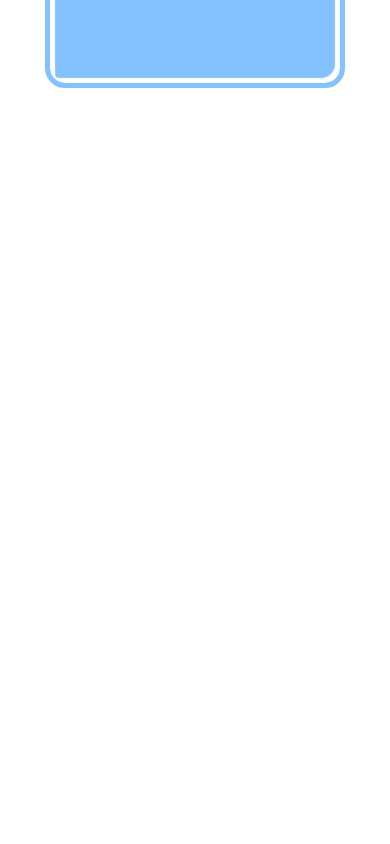
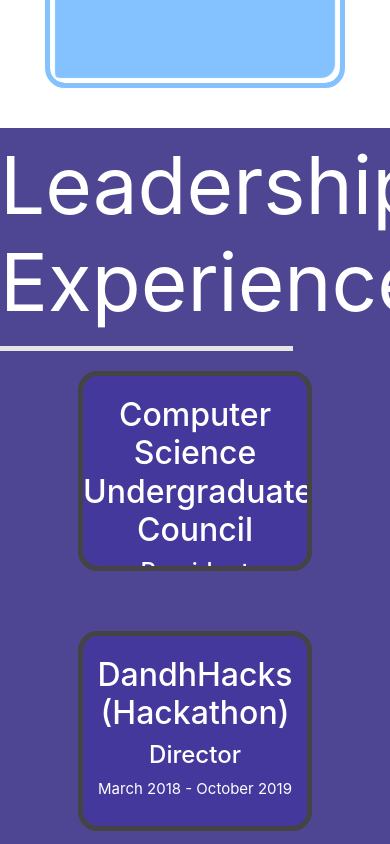
Before and after one commit to amnshrestha/portfolio_website, a React (Create React App) app: page / in a window 390 px wide. Shown: the part 5920-6764 px from the top of the page. Before the commit the page ends 6048 px from the top, so only its background shows below. Built offline with nearby package versions, Linux system fonts and the light colour scheme.

Commit message:
added leadership experience but mobile format is not working yet

```diff
--- a/src/App.js
+++ b/src/App.js
@@ -7,6 +7,7 @@ import BriefInformation from './components/BriefInformation';
 import Education from './components/Education';
 import WorkExperience from './components/WorkExperience';
 import Projects from './components/Projects';
+import LeadershipExperience from './components/LeadershipExperience';
 function App() {
   return (
     <div className="allContent">
@@ -14,6 +15,7 @@ function App() {
       <BriefInformation/>
       <WorkExperience/>
       <Projects/>
+      <LeadershipExperience/>
     </div>
   );
 }
--- /dev/null
+++ b/src/components/LeadershipExperience/index.data.jsx
@@ -0,0 +1,32 @@
+const leadershipExperience = [
+    {
+        place:"Computer Science Undergraduate Council",
+        position:"President",
+        combinedPosition:"CSUG President", //This is not entirely necessary
+        date:"May 2020 - May 2021",
+        description:"CSUG is one of the biggest clubs at UoR. As president, I led an e-board which focused on supporting and promoting the academic and professional career of our members. The e-board organized networking events, information sessions and hackathons. We created open-source projects to promote open-source development among our members. These projects would also be a crowd sourced resource for our members.",
+    },
+    {
+        place:"DandhHacks (Hackathon)",
+        position:"Director",
+        combinedPosition:"DandyHacks Director", //This is not entirely necessary
+        date:"March 2018 - October 2019",
+        description:"DandyHacks is the biggest hackathon at the University of Rochester. As director, I first shifted the event to the Fall when students can get more intership offers. Secondly, I started having dedicated organizing teams. With this team, we organized two of the biggest 36 hour hackathons with 250 participants each. We raised an amount of around $14,000 for each event.",
+    },
+    {
+        place:"Computer Science Undergraduate Council",
+        position:"Tutoring Chair",
+        combinedPosition:"CSUG Tutoring Chair", //This is not entirely necessary
+        date:"August 2019 - May 2020",
+        description:"CSUG provides a tutoring service for students taking CS courses. As the tutoring chair, I was in-charge of selecting these tutors, setting up the schedule for the semester and making sure everything ran smoothly.",
+    },
+    {
+        place:"Google Developer Student Club At UoR",
+        position:"Event Planning Chair",
+        combinedPosition:"Google DSC at UoR Event Planning Chair", //This is not entirely necessary
+        date:"December 2019 - May 2020",
+        description:"DSC is a club that promotes the learning of technlogies such as GCP, Flutter and so on. As event planning chair, I organized and led study sessions, workshops on these technologies. I also participated in solution challenge which tries to solve a real world problem using technology.",
+    }
+]
+
+export default leadershipExperience
--- /dev/null
+++ b/src/components/LeadershipExperience/index.jsx
@@ -0,0 +1,3 @@
+import LeadershipExperience from './index.view'
+
+export default LeadershipExperience
--- /dev/null
+++ b/src/components/LeadershipExperience/index.view.jsx
@@ -0,0 +1,46 @@
+import React from 'react'
+import Grid from '@material-ui/core/Grid';
+
+import './leadershipStyles.css'
+
+import leadershipExperience from './index.data'
+
+const LeadershipExperience = () => {
+
+    const listOfLeadership = (listHere)=>{
+        return listHere.map((eachItem) => {
+            return (
+                <>
+                <div className="cardContainer">
+					<div className="boxHidden">
+
+						<div className="textInsideBox">
+							<h4>{eachItem.combinedPosition}</h4>
+							<p>{eachItem.description}</p>
+						</div>
+					</div>
+					<div className="boxHidden stack-top">
+						<h2>{eachItem.place}</h2>
+						<h4>{eachItem.position}</h4>
+						<span>{eachItem.date}</span>
+					</div>
+				</div>
+
+                </>
+
+            )
+        })
+    }
+
+    return (
+        <section className="LeadershipPage">
+            <div className="mainTitle">Leadership Experience</div>
+            <hr className="whiteLine" />
+            <div id="leadershipDetails">
+                {listOfLeadership(leadershipExperience)}
+            </div>
+        </section>
+    )
+}
+
+export default LeadershipExperience
--- /dev/null
+++ b/src/components/LeadershipExperience/leadershipStyles.css
@@ -0,0 +1,118 @@
+.LeadershipPage{
+    min-height: 100vh;
+    background-color: #4e4692;
+}
+.LeadershipPage .mainTitle {
+    padding-top: 2%;
+    text-align: center;
+    font-size: 80px;
+    line-height: normal;
+    color: white;
+  }
+
+.LeadershipPage   .cardContainer {
+    width: 60%;
+    height: 200px;
+    position: relative;
+    margin: 0 auto;
+    margin-top: 20px;
+    margin-bottom: 60px;
+  }
+  .LeadershipPage .boxHidden {
+    width: 100%;
+    height: 100%;
+    position: absolute;
+    top: 0;
+    left: 0;
+    border: 5px solid rgb(68, 68, 68);
+    border-radius: 20px;
+    color : white;
+    overflow-y: auto;
+  }
+
+  .LeadershipPage .textInsideBox {
+    padding-top: 30px;
+    padding-left: 20px;
+  }
+
+  .LeadershipPage .textInsideBox h4 {
+    text-align: center;
+  }
+
+  .LeadershipPage .stack-top {
+    z-index: 9;
+    padding-top: 20px;
+    background-color: #45389d;
+    transition: 0.3s;
+    overflow: hidden;
+    text-align: center;
+    color: white;
+  }
+
+  .LeadershipPage .cardContainer:hover .stack-top {
+    height: 0%;
+    border: 0px;
+    padding-top: 0px;
+  }
+
+
+  @media only screen and (max-width: 600px) {
+
+    .LeadershipPage .mainTitle {
+        padding-top: 2%;
+        text-align: center;
+        font-size: 80px;
+        line-height: normal;
+        color: white;
+      }
+
+    .LeadershipPage   .cardContainer {
+        width: 60%;
+        height: 200px;
+        position: relative;
+        margin: 0 auto;
+        margin-top: 20px;
+        margin-bottom: 60px;
+      }
+      .LeadershipPage .boxHidden {
+        width: 100%;
+        height: 100%;
+        position: absolute;
+        top: 0;
+        left: 0;
+        border: 5px solid rgb(68, 68, 68);
+        border-radius: 20px;
+        color : white;
+        overflow-y: auto;
+      }
+
+      .LeadershipPage .textInsideBox {
+        padding-top: 30px;
+        padding-left: 20px;
+      }
+
+      .LeadershipPage .textInsideBox h4 {
+        text-align: center;
+
+      }
+
+      .LeadershipPage .stack-top {
+        z-index: 9;
+        padding-top: 20px;
+        background-color: #45389d;
+        transition: 0.3s;
+        overflow: hidden;
+        text-align: center;
+        color: white;
+        font-size: 15px;
+        overflow-y: auto;
+      }
+
+      .LeadershipPage .cardContainer:hover .stack-top {
+        height: 0%;
+        border: 0px;
+        padding-top: 0px;
+      }
+
+
+  }
--- a/src/components/Projects/projectsStyles.css
+++ b/src/components/Projects/projectsStyles.css
@@ -1,5 +1,5 @@
 #projectsDetails{
-    width: 70%;
+    width: 80%;
     margin: 0 auto;
 }
 .ProjectsPage .mainTitle {
```
